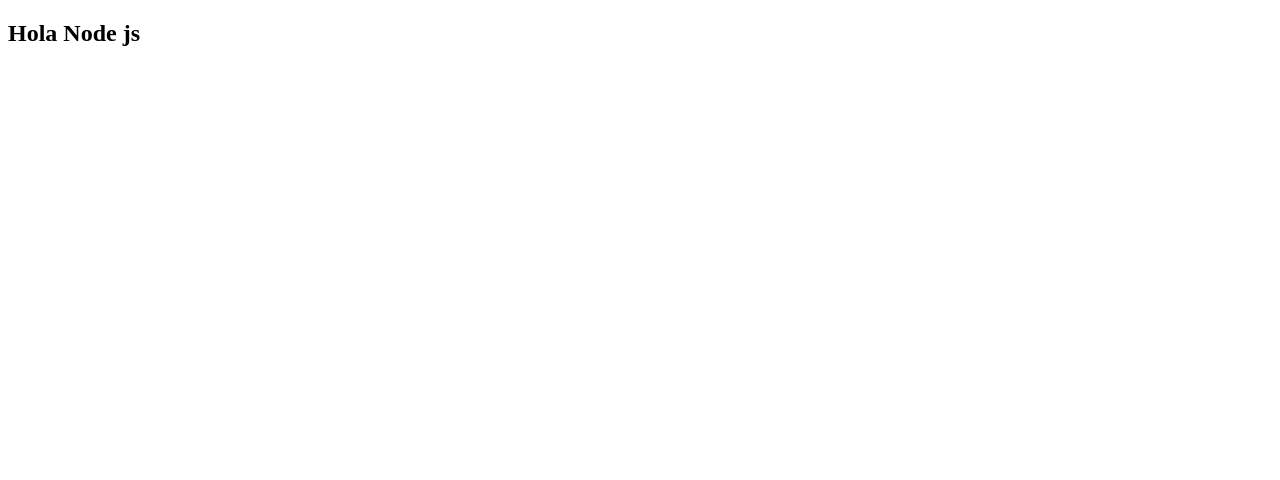
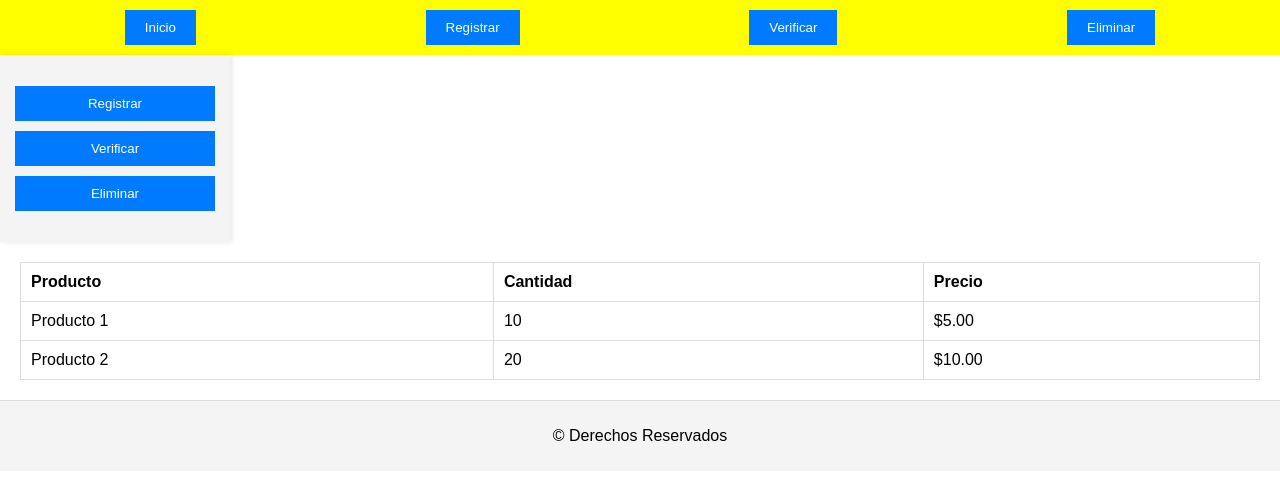
Before and after one commit to Groe21/nodejs_practica, a website built with Parcel: page src/index.html in a window 1280 px wide. Built offline with nearby package versions, Linux system fonts and the light colour scheme.

Commit message:
cambios 1

```diff
--- /dev/null
+++ b/src/css/style.css
@@ -0,0 +1,86 @@
+body {
+    display: flex;
+    flex-direction: column;
+    font-family: Arial, sans-serif;
+    margin: 0;
+    padding: 0;
+}
+
+header {
+    background-color: yellow;
+    padding: 10px;
+}
+
+nav {
+    display: flex;
+    justify-content: space-around;
+}
+
+nav button {
+    padding: 10px 20px;
+    border: none;
+    background-color: #007BFF;
+    color: white;
+    cursor: pointer;
+    transition: background-color 0.3s ease;
+}
+
+nav button:hover {
+    background-color: #0056b3;
+}
+
+aside {
+    width: 200px;
+    background-color: #f4f4f4;
+    padding: 15px;
+    box-shadow: 2px 0 5px rgba(0,0,0,0.1);
+}
+
+aside ul {
+    list-style: none;
+    padding: 0;
+}
+
+aside ul li {
+    margin-bottom: 10px;
+}
+
+.sidebar-btn {
+    width: 100%;
+    padding: 10px;
+    border: none;
+    background-color: #007BFF;
+    color: white;
+    cursor: pointer;
+    transition: background-color 0.3s ease;
+}
+
+.sidebar-btn:hover {
+    background-color: #0056b3;
+}
+
+main {
+    flex-grow: 1;
+    padding: 20px;
+}
+
+table {
+    width: 100%;
+    border-collapse: collapse;
+}
+
+table, th, td {
+    border: 1px solid #ddd;
+}
+
+th, td {
+    padding: 10px;
+    text-align: left;
+}
+
+footer {
+    text-align: center;
+    padding: 10px;
+    background-color: #f4f4f4;
+    border-top: 1px solid #ddd;
+}
--- a/src/index.html
+++ b/src/index.html
@@ -1,14 +1,54 @@
 <!DOCTYPE html>
-<html>
+<html lang="es">
 <head>
     <meta charset="UTF-8">
     <meta name="viewport" content="width=device-width, initial-scale=1.0">
-
-    <title>Practica</title>
+    <title>Plantilla Minimalista</title>
+    <link rel="stylesheet" href="./css/style.css">
 </head>
-<body class="principal">
-    <h2>Hola Node js</h2>
-
-    <script src="./js/index.js"></script>
+<body>
+    <header>
+        <nav>
+            <button id="inicio">Inicio</button>
+            <button id="registrar">Registrar</button>
+            <button id="verificar">Verificar</button>
+            <button id="eliminar">Eliminar</button>
+        </nav>
+    </header>
+    <aside>
+        <ul>
+            <li><button class="sidebar-btn" data-action="registrar">Registrar</button></li>
+            <li><button class="sidebar-btn" data-action="verificar">Verificar</button></li>
+            <li><button class="sidebar-btn" data-action="eliminar">Eliminar</button></li>
+        </ul>
+    </aside>
+    <main>
+        <table id="data-table">
+            <thead>
+                <tr>
+                    <th>Producto</th>
+                    <th>Cantidad</th>
+                    <th>Precio</th>
+                </tr>
+            </thead>
+            <tbody>
+                <!-- Datos de ejemplo -->
+                <tr>
+                    <td>Producto 1</td>
+                    <td>10</td>
+                    <td>$5.00</td>
+                </tr>
+                <tr>
+                    <td>Producto 2</td>
+                    <td>20</td>
+                    <td>$10.00</td>
+                </tr>
+            </tbody>
+        </table>
+    </main>
+    <footer>
+        <p>&copy; Derechos Reservados</p>
+    </footer>
+    <script src="./js/script.js"></script>
 </body>
 </html>
--- a/src/js/index.js
+++ /dev/null
@@ -1 +0,0 @@
-console.log('Hola programador js');
--- /dev/null
+++ b/src/js/script.js
@@ -0,0 +1,50 @@
+document.addEventListener('DOMContentLoaded', () => {
+    const buttons = document.querySelectorAll('.sidebar-btn, nav button');
+
+    buttons.forEach(button => {
+        button.addEventListener('click', (event) => {
+            const action = event.target.getAttribute('data-action');
+            handleAction(action);
+        });
+    });
+});
+
+function handleAction(action) {
+    const tableBody = document.querySelector('#data-table tbody');
+    tableBody.innerHTML = ''; // Clear existing rows
+
+    switch (action) {
+        case 'registrar':
+            // Logic for registering items (this can be a form or another UI component)
+            alert('Registrar funcionalidad aún no implementada.');
+            break;
+        case 'verificar':
+            // Example data
+            const exampleData = [
+                { producto: 'Producto 3', cantidad: 30, precio: '$15.00' },
+                { producto: 'Producto 4', cantidad: 40, precio: '$20.00' }
+            ];
+            exampleData.forEach(item => {
+                const row = document.createElement('tr');
+                row.innerHTML = `<td>${item.producto}</td><td>${item.cantidad}</td><td>${item.precio}</td>`;
+                tableBody.appendChild(row);
+            });
+            break;
+        case 'eliminar':
+            // Logic for deleting items
+            alert('Eliminar funcionalidad aún no implementada.');
+            break;
+        default:
+            // Default action or home screen
+            const defaultData = [
+                { producto: 'Producto 1', cantidad: 10, precio: '$5.00' },
+                { producto: 'Producto 2', cantidad: 20, precio: '$10.00' }
+            ];
+            defaultData.forEach(item => {
+                const row = document.createElement('tr');
+                row.innerHTML = `<td>${item.producto}</td><td>${item.cantidad}</td><td>${item.precio}</td>`;
+                tableBody.appendChild(row);
+            });
+            break;
+    }
+}
```
Also changed, not shown: dist/index.html, 6 other files.
